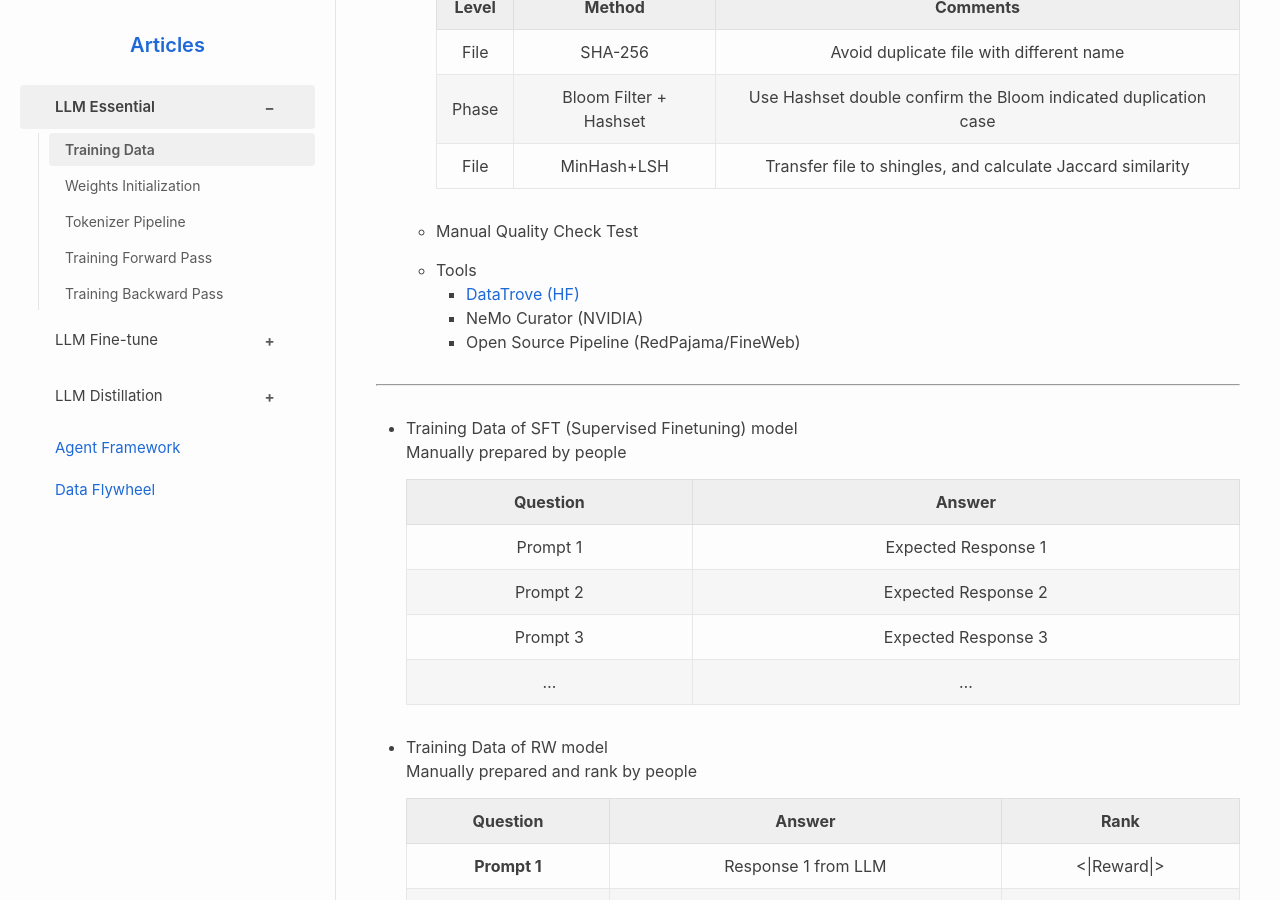
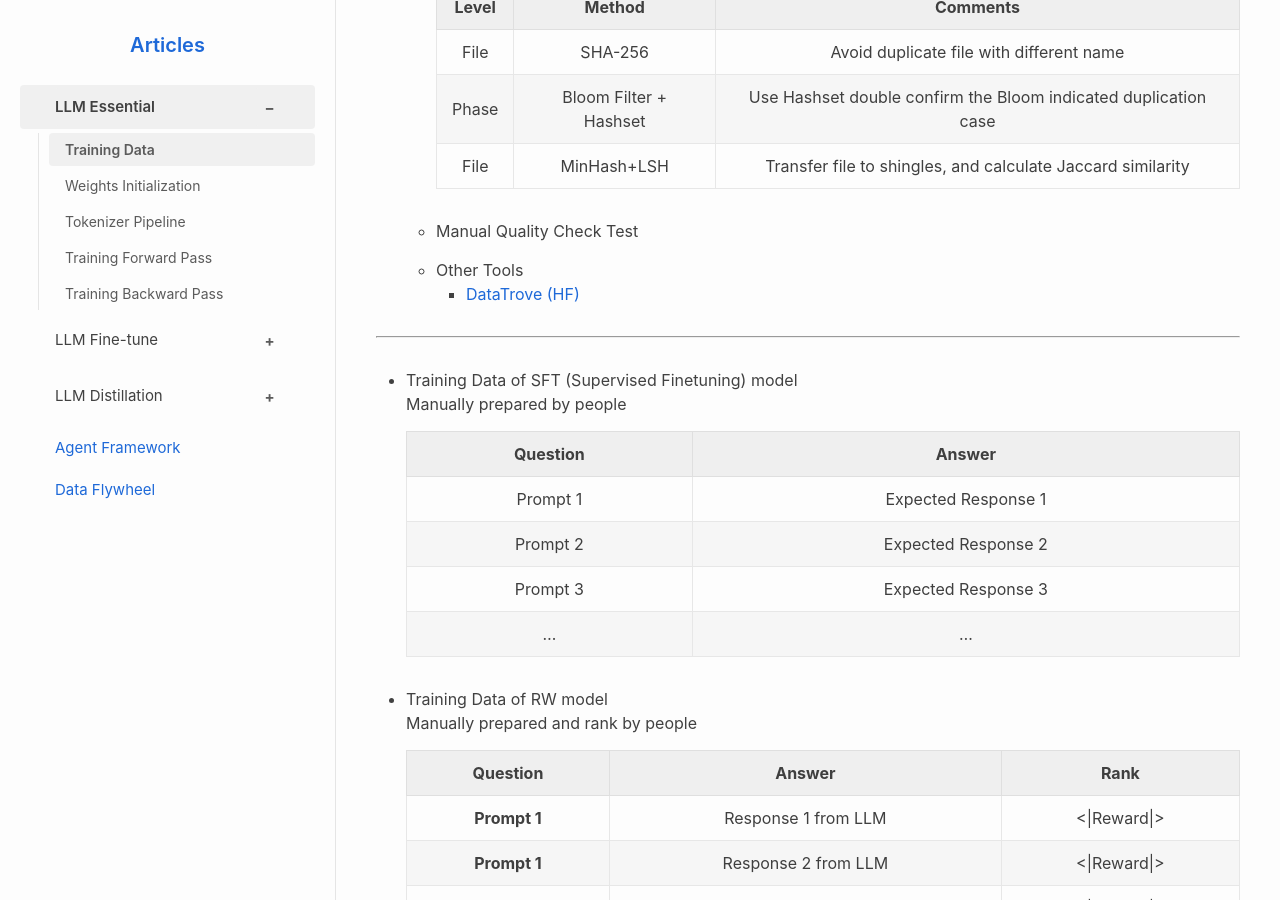
Before and after one commit to ChrisZhu2050/chriszhu2050.github.io, a Jekyll site: the page built from docs/llm-essential-training-data.md, in a window 1280 px wide and 900 px high, scrolled down 1869 px. Built offline with Jekyll 4.4.1, drawn with Linux system fonts in a browser that asks for light colours; nearby versions of some CDN libraries.

Commit message:
Update llm-essential-training-data.md

```diff
--- a/docs/llm-essential-training-data.md
+++ b/docs/llm-essential-training-data.md
@@ -70,10 +70,10 @@ title: "Training Data"
 
       - Manual Quality Check Test
 
-      - Tools
+      - Other Tools
          - [DataTrove (HF)](https://github.com/huggingface/datatrove)
-         - NeMo Curator (NVIDIA)
-         - Open Source Pipeline (RedPajama/FineWeb)
+
+
 
    ---
 
```
